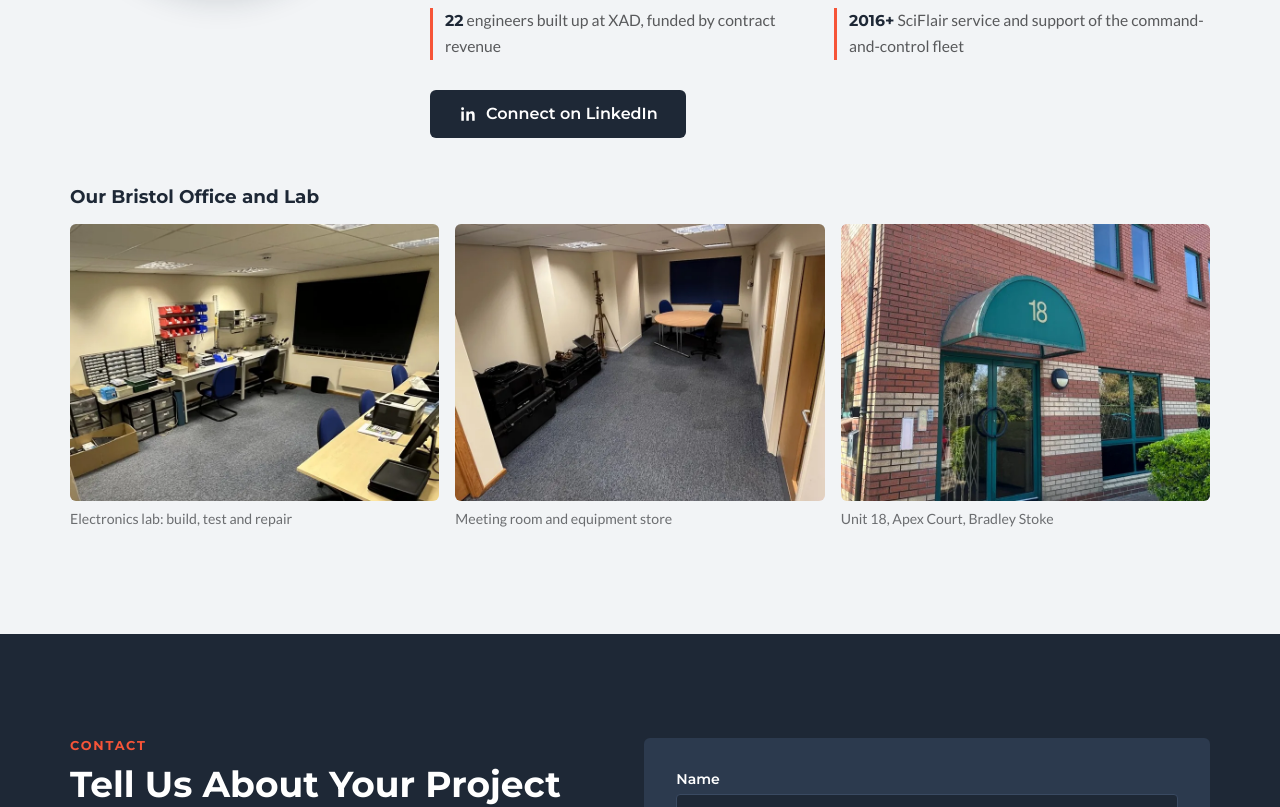
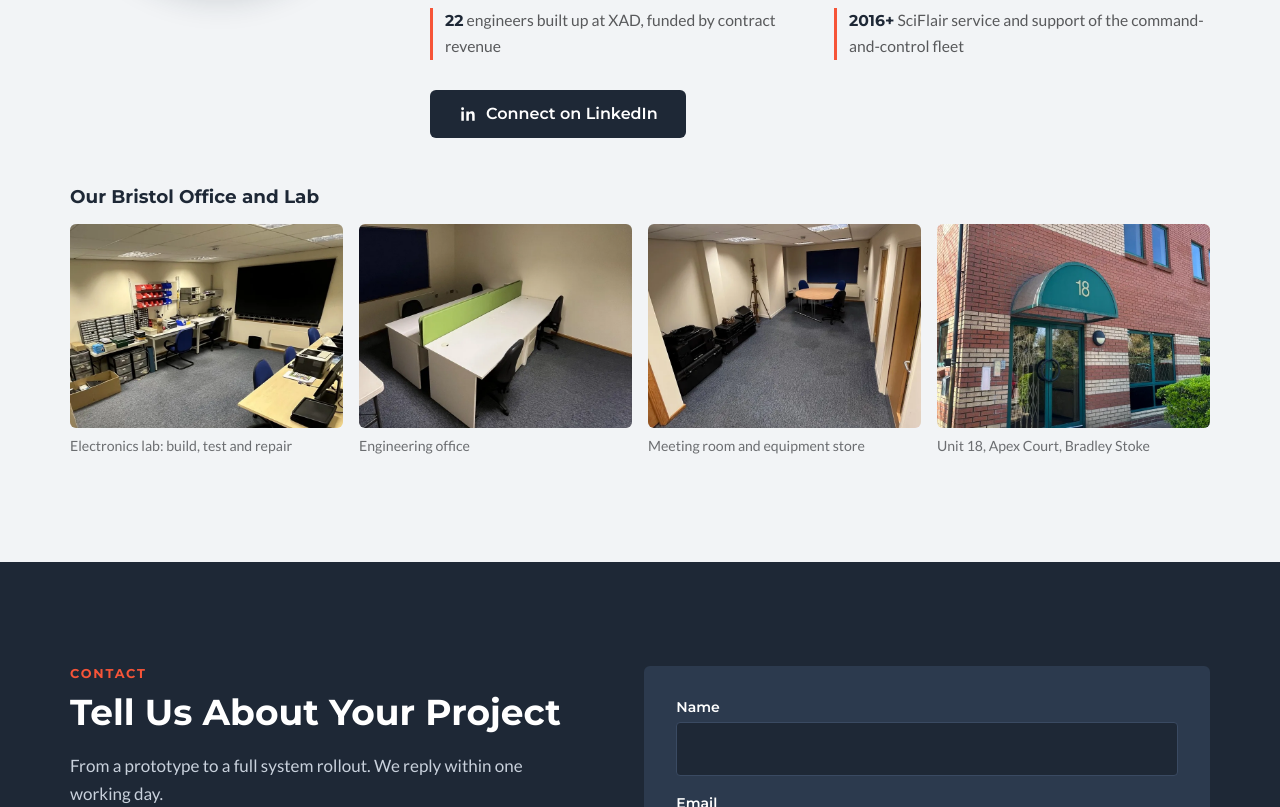
Before and after one commit to axino-iot/sciflair, a Node server app: page / in a window 1280 px wide. Shown: the part 5693-6500 px from the top of the page. Run offline with Node 20, Linux system fonts and the light colour scheme; some libraries are stand-ins or nearby versions.

Commit message:
Bristol base: add engineering office photo
Co-Authored-By: Claude Opus 5.5 <noreply@anthropic.com>
Claude-Session: https://claude.ai/code/session_01Jojw3aMgwVRxQPYYdVEczo

```diff
--- a/public/css/site.css
+++ b/public/css/site.css
@@ -430,8 +430,9 @@ body:not(.home):not(.project):not(.section-page) main { padding-top: 88px; min-h
 /* Bristol base photos */
 .base { margin-top: 48px; }
 .base-title { font-size: 1.15rem; color: var(--navy); margin: 0 0 16px; }
-.base-grid { display: grid; grid-template-columns: repeat(3, 1fr); gap: 16px; }
+.base-grid { display: grid; grid-template-columns: repeat(4, 1fr); gap: 16px; }
 .base-grid figure { margin: 0; }
 .base-grid img { width: 100%; aspect-ratio: 4 / 3; object-fit: cover; border-radius: var(--radius); }
 .base-grid figcaption { font-size: .88rem; margin-top: 6px; color: #6B6D70; }
-@media (max-width: 760px) { .base-grid { grid-template-columns: 1fr; } }
+@media (max-width: 960px) { .base-grid { grid-template-columns: 1fr 1fr; } }
+@media (max-width: 520px) { .base-grid { grid-template-columns: 1fr; } }
--- a/views/home.ejs
+++ b/views/home.ejs
@@ -156,6 +156,7 @@ function ph(label, cls) {
     <h3 class="base-title">Our Bristol Office and Lab</h3>
     <div class="base-grid">
       <figure><img src="/images/company/lab-800.webp" alt="SciFlair electronics lab with workbenches and component storage" width="800" height="600" loading="lazy" /><figcaption>Electronics lab: build, test and repair</figcaption></figure>
+      <figure><img src="/images/company/office-800.webp" alt="SciFlair engineering office with desks for the design team" width="800" height="600" loading="lazy" /><figcaption>Engineering office</figcaption></figure>
       <figure><img src="/images/company/meeting-room-800.webp" alt="SciFlair meeting room and equipment store" width="800" height="600" loading="lazy" /><figcaption>Meeting room and equipment store</figcaption></figure>
       <figure><img src="/images/company/entrance-800.webp" alt="Entrance to Unit 18, Apex Court, Bradley Stoke, Bristol" width="800" height="600" loading="lazy" /><figcaption>Unit 18, Apex Court, Bradley Stoke</figcaption></figure>
     </div>
```
Also changed, not shown: public/images/company/office-800.webp (added).
